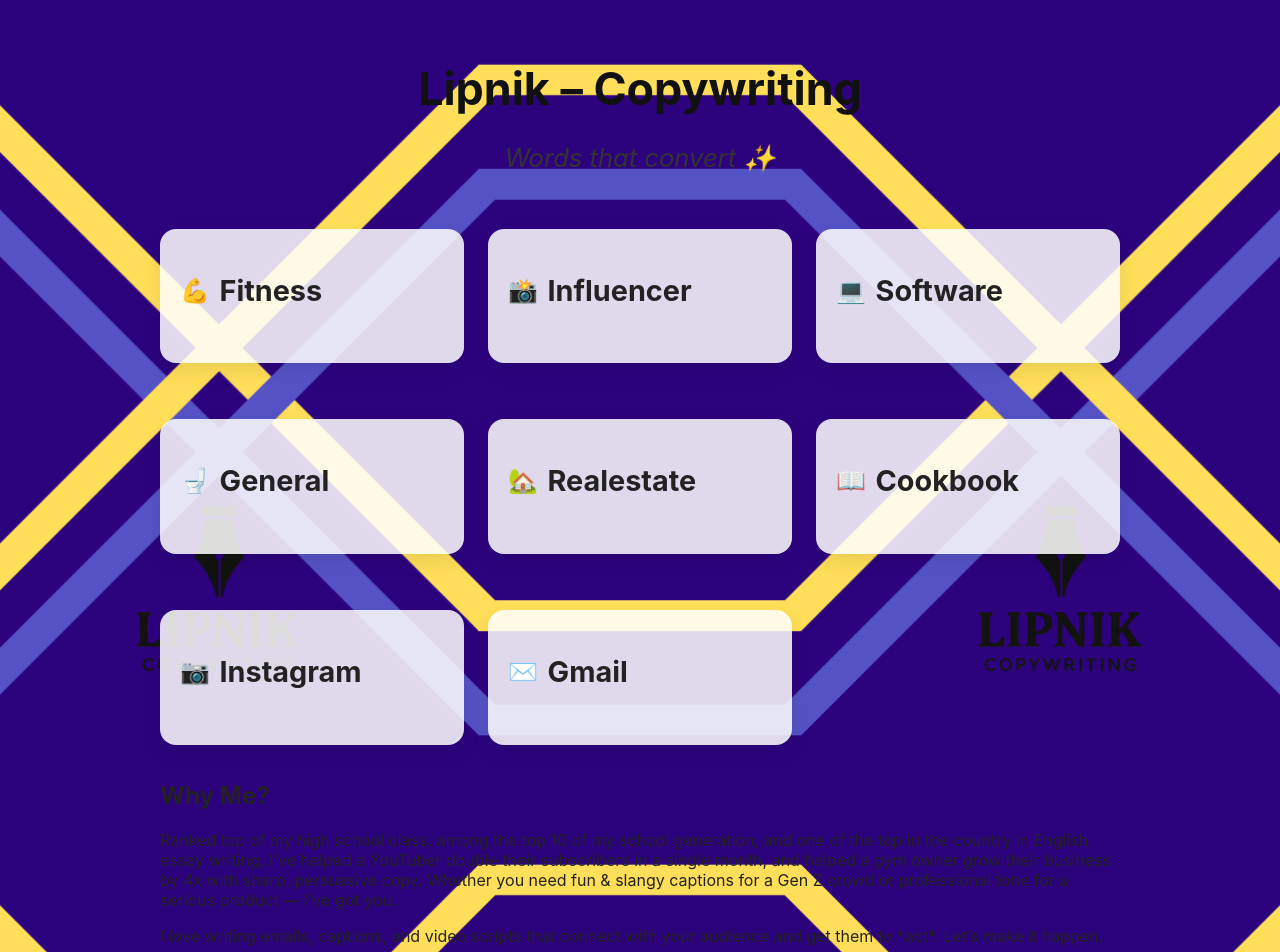
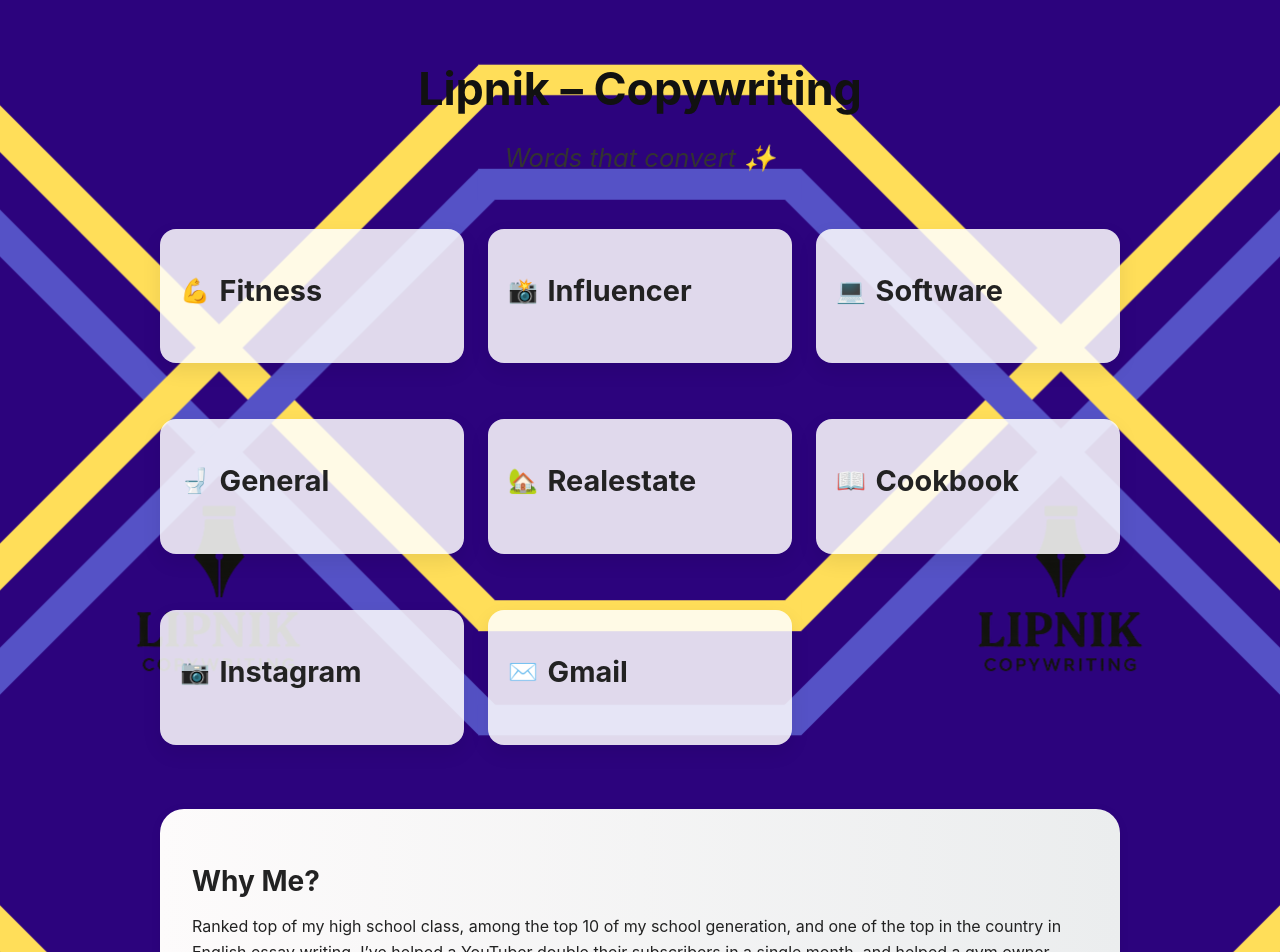
Before and after one commit to Lipnoxy/mycopywriting, a Next.js app: page / in a window 1280 px wide. Shown: the top 952 px of the page. Built offline with nearby package versions, Linux system fonts and the light colour scheme.

Commit message:
Update globals.css

```diff
--- a/styles/globals.css
+++ b/styles/globals.css
@@ -146,3 +146,21 @@
   opacity: 1;
   transform: translateY(0);
 }
+
+.about-me {
+  background: linear-gradient(to right, #fdfbfb, #ebedee); /* rahla svetla razlika */
+  padding: 2rem;
+  border-radius: 1.5rem;
+  margin-top: 3rem;
+  box-shadow: 0 2px 12px rgba(0,0,0,0.05);
+}
+
+.about-me h2 {
+  font-size: 1.75rem;
+  margin-bottom: 1rem;
+}
+
+.about-me p {
+  line-height: 1.6;
+  margin-bottom: 1rem;
+}
```
